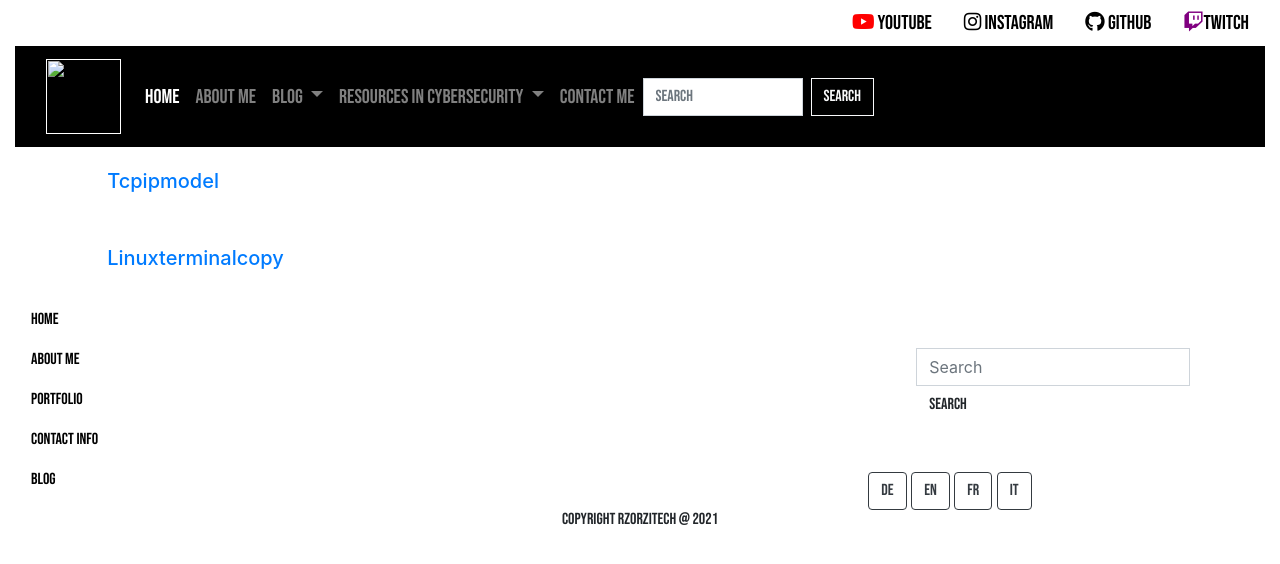
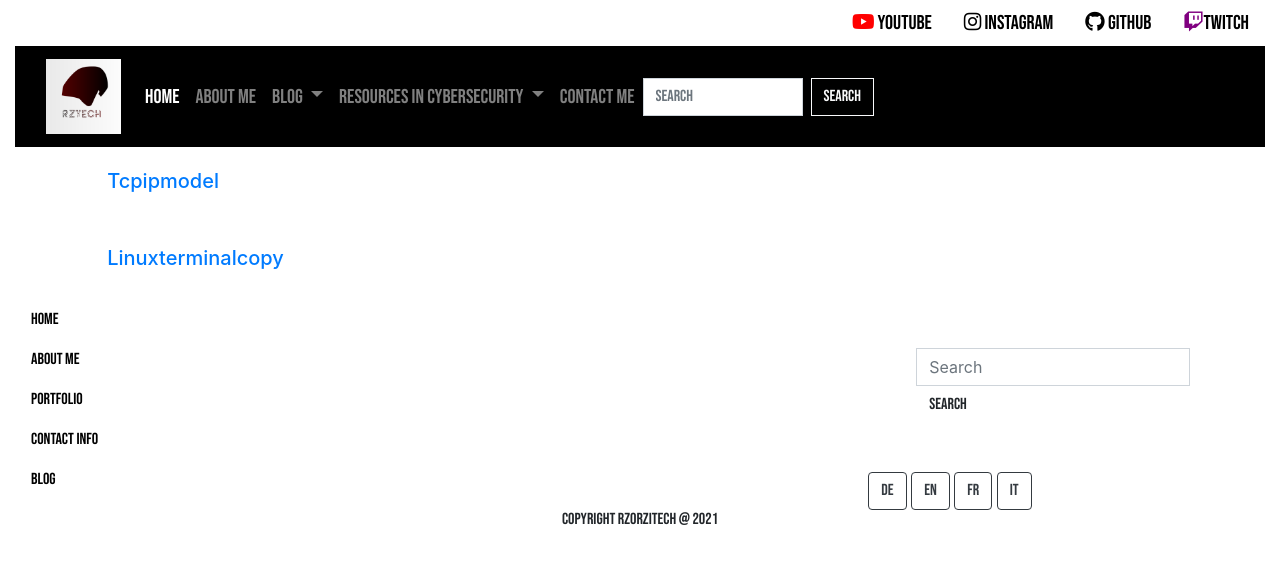
Before and after one commit to rzdev97/rzdev97.github.io, a Jekyll site: the page built from blog.html, in a window 1280 px wide. Shown: the top 564 px of the page. Built offline with Jekyll 4.4.1, drawn with Linux system fonts in a browser that asks for light colours.

Commit message:
Update default.html

```diff
--- a/_layouts/default.html
+++ b/_layouts/default.html
@@ -35,7 +35,7 @@
 					<nav class="navbar navbar-expand-lg navbar-dark bg-black">
 					  <div class="container-fluid">
 						<a class="navbar-brand" href="">
-						  <img src="rztechlogo.png" alt="" width="75" height="75" class="d-inline-block align-top" >
+						  <img src="images/rztechlogo.png" alt="" width="75" height="75" class="d-inline-block align-top" >
 					  </a>
 					  <button class="navbar-toggler" type="button" data-toggle="collapse" data-target="#navbarSupportedContent" aria-controls="navbarSupportedContent" aria-expanded="false" aria-label="Toggle navigation">
 						<span class="navbar-toggler-icon"></span>
```
